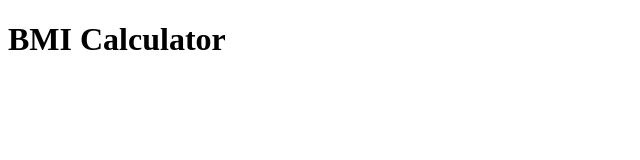
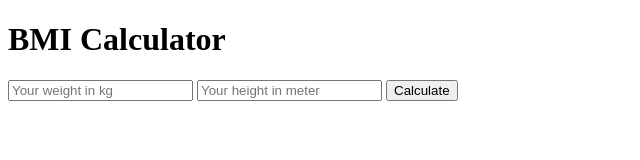
Before and after one commit to Mljungho/BMI_calculator, a website: page src/index.html in a window 1280 px wide. Shown: the whole page, without its empty margins (0-640 px from the left). Drawn offline with Linux system fonts and the light colour scheme.

Commit message:
added button but couldn't make it work yet

```diff
--- a/src/index.html
+++ b/src/index.html
@@ -8,6 +8,14 @@
 </head>
 <body>
     <h1>BMI Calculator</h1>
+
+    <input type="text" id="weight" placeholder="Your weight in kg">
+    <input type="text" id="height" placeholder="Your height in meter">
+    <button onclick="bmiResults()" id="Calculate">Calculate</button>
+    <div  id="results"></div>
+
     <script src="./js/bmiCalculator.js"></script>
+
+
 </body>
 </html>
```
